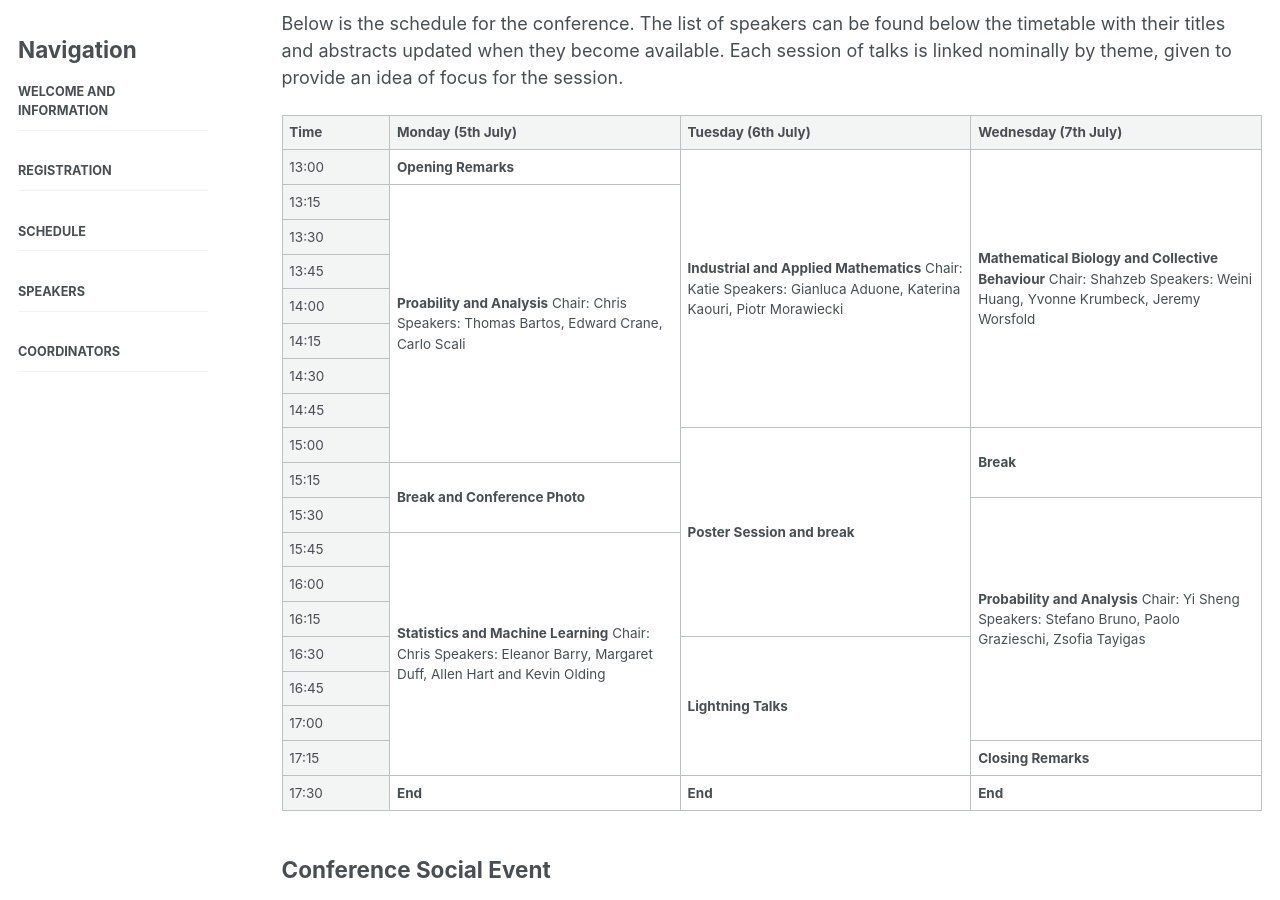
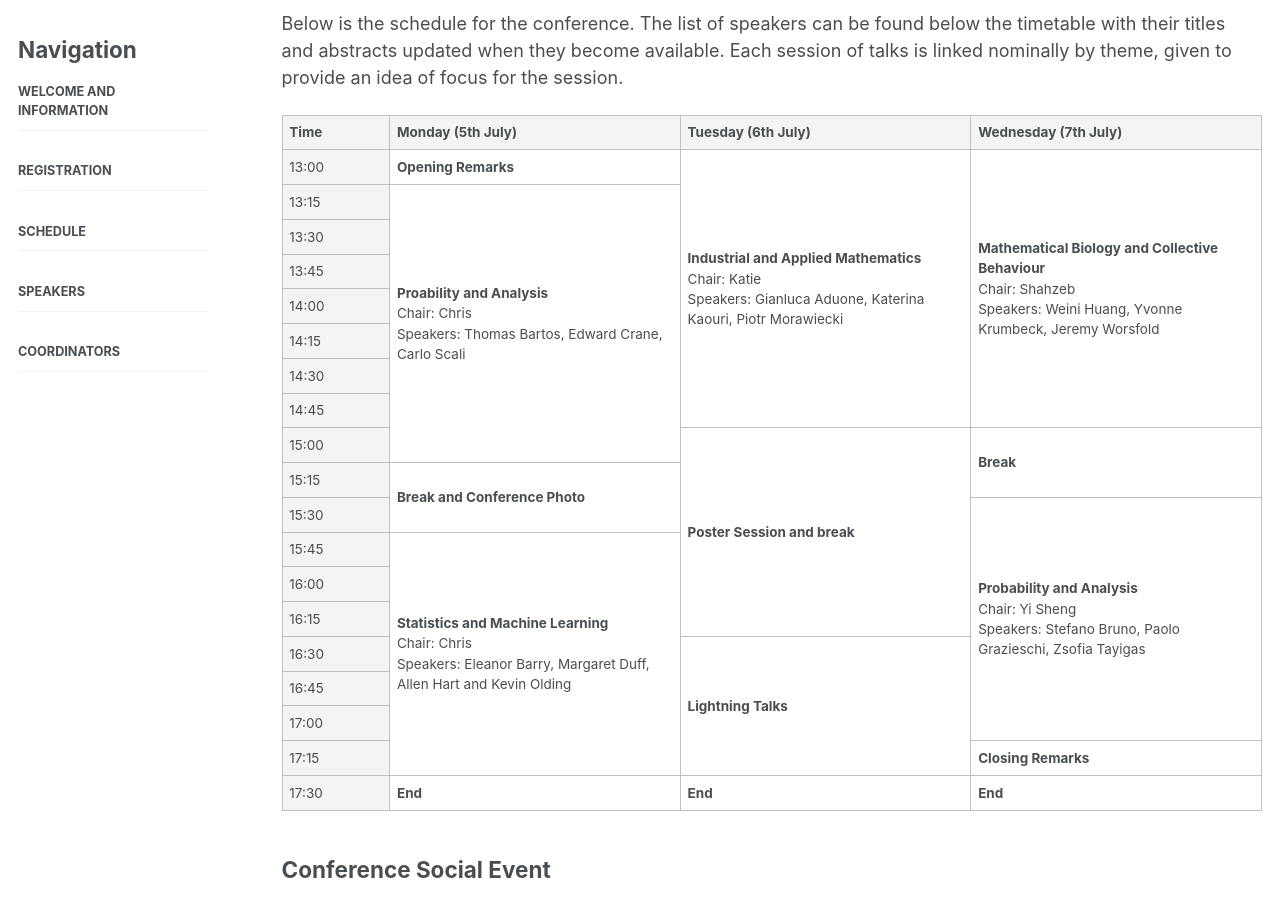
Before and after one commit to kap39/kap39.github.io, a Jekyll site: the page built from _pages/SAMBa-Conference.md, in a window 1280 px wide and 900 px high, scrolled down 1524 px. Built offline with Jekyll 4.4.1, drawn with Linux system fonts in a browser that asks for light colours.

Commit message:
added line breaks

```diff
--- a/_pages/SAMBa-Conference.md
+++ b/_pages/SAMBa-Conference.md
@@ -49,22 +49,21 @@ Below is the schedule for the conference. The list of speakers can be found belo
                 <b>Opening Remarks</b>
             </td>
             <td rowspan="8">
-                <b>Industrial and Applied Mathematics</b>
-                Chair: Katie
+                <b>Industrial and Applied Mathematics</b><br>
+                Chair: Katie <br>
                 Speakers: Gianluca Aduone, Katerina Kaouri, Piotr Morawiecki
-
             </td>
             <td rowspan="8">
-                <b>Mathematical Biology and Collective Behaviour</b>
-                Chair: Shahzeb
+                <b>Mathematical Biology and Collective Behaviour</b><br>
+                Chair: Shahzeb<br>
                 Speakers: Weini Huang, Yvonne Krumbeck, Jeremy Worsfold
             </td>
         </tr>
         <tr>
             <td bgcolor="#F3F4F4">13:15</td>
             <td rowspan="8">
-                <b>Proability and Analysis</b>
-                Chair: Chris
+                <b>Proability and Analysis</b><br>
+                Chair: Chris<br>
                 Speakers: Thomas Bartos, Edward Crane, Carlo Scali
             </td>
         </tr>
@@ -104,16 +103,16 @@ Below is the schedule for the conference. The list of speakers can be found belo
         <tr>
             <td bgcolor="#F3F4F4">15:30</td>
             <td rowspan="7">
-                <b>Probability and Analysis</b>
-                Chair: Yi Sheng
+                <b>Probability and Analysis</b><br>
+                Chair: Yi Sheng <br>
                 Speakers: Stefano Bruno, Paolo Grazieschi, Zsofia Tayigas
             </td>
         </tr>
         <tr>
             <td bgcolor="#F3F4F4">15:45</td>
             <td rowspan="7">
-                <b>Statistics and Machine Learning</b>
-                Chair: Chris
+                <b>Statistics and Machine Learning</b> <br>
+                Chair: Chris<br>
                 Speakers: Eleanor Barry, Margaret Duff, Allen Hart and Kevin Olding
             </td>
         </tr>
```
